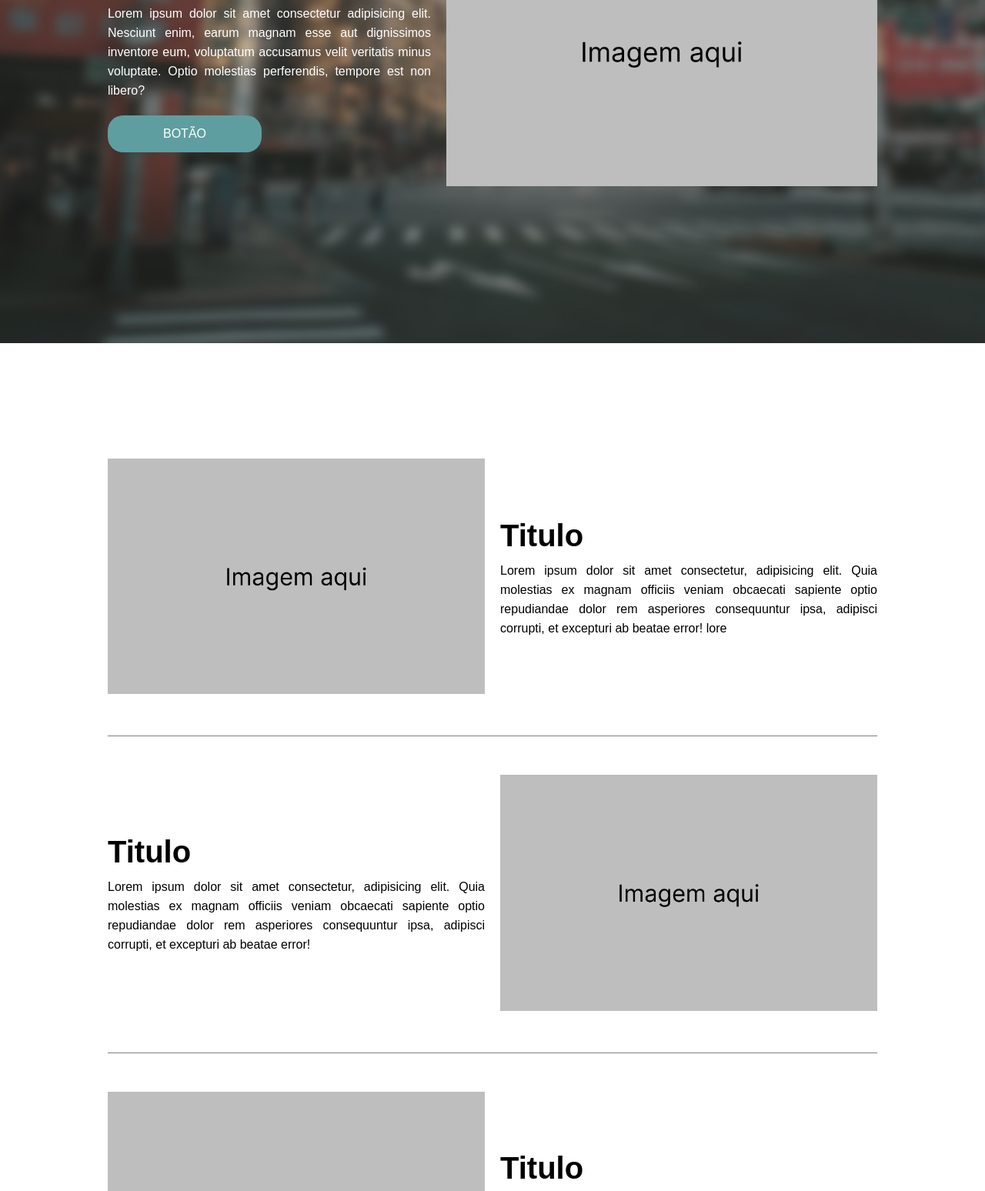
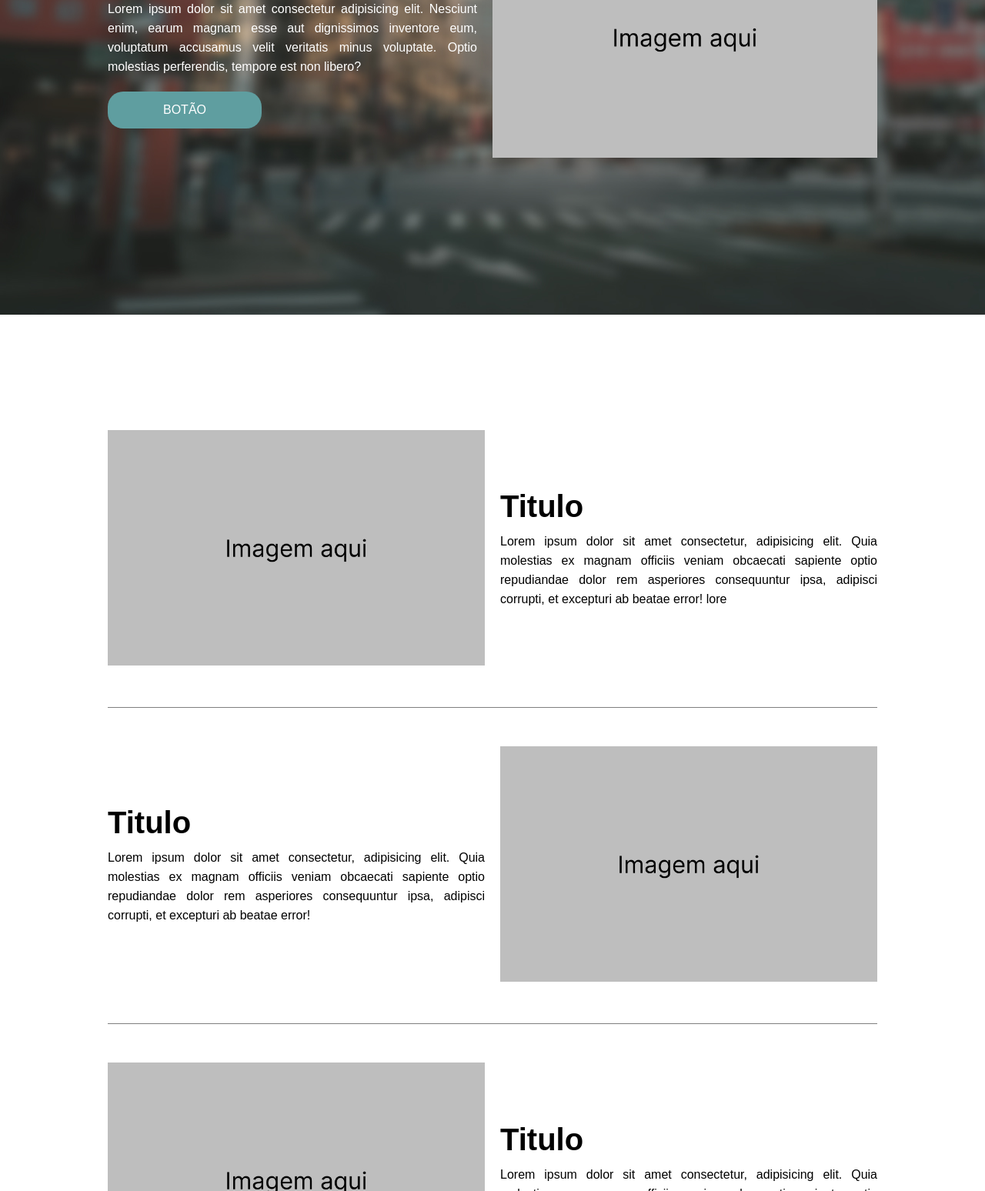
Before and after one commit to JaniloSousa/projeto-landing-page, a plain HTML site: page index.html in a window 1280 px wide. Shown: the part 446-1994 px from the top of the page at 77% size. Drawn offline with Linux system fonts and the light colour scheme.

Commit message:
correção

```diff
--- a/css/styles.css
+++ b/css/styles.css
@@ -98,8 +98,9 @@ section#hero div.hero div.hero-text a {
     padding: 15px 0px 15px 0px;
 }
 
-section#hero div.hero div.hero-image {
-
+section#hero div.hero div.hero-image { /* PRESTE ATENÇÃO AQUI */
+    max-width: 500px;
+    margin: auto;
 }
 
 section#hero div.hero div.hero-image img {
@@ -127,8 +128,9 @@ section#horizontal-cards div.horizontal-cards div.horizontal-card:nth-child(2) {
     border-bottom: 1px solid rgba(0, 0, 0, 0.5);
 }
 
-section#horizontal-cards div.horizontal-cards div.horizontal-card div.horizontal-card div.horizontal-card-image {
-
+section#horizontal-cards div.horizontal-cards div.horizontal-card div.horizontal-card-image { /* PRESTE ATENÇÃO AQUI */
+    max-width: 500px;
+    margin: auto;
 }
 
 section#horizontal-cards div.horizontal-cards div.horizontal-card div.horizontal-card-image img {
```
